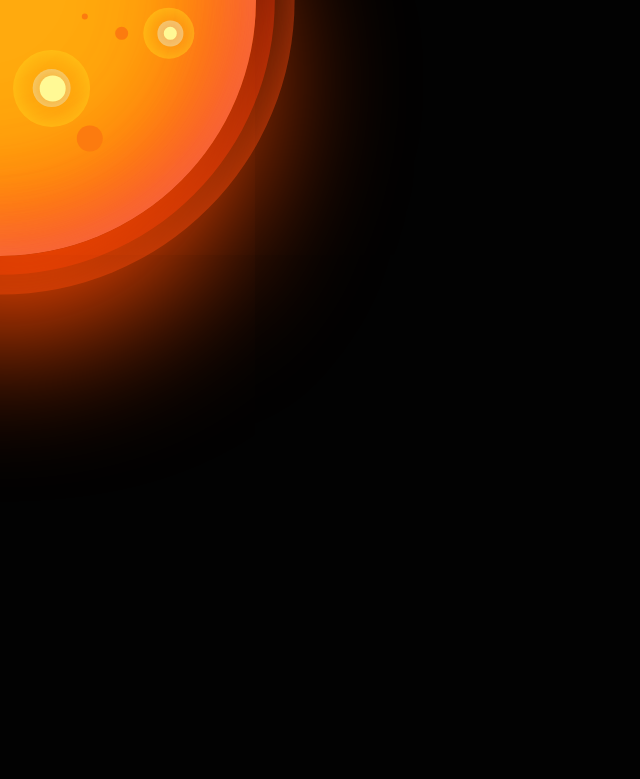
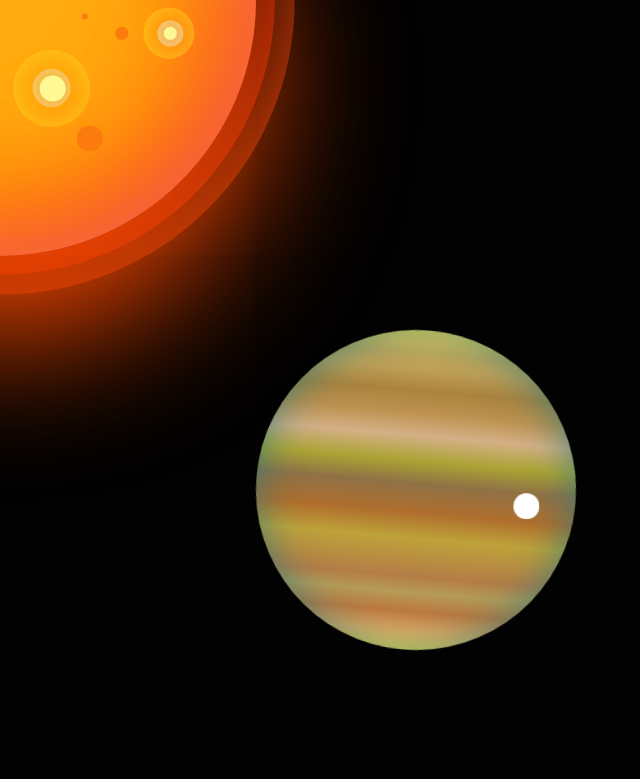
Before and after one commit to josueveliz-assure/css-art-universe, a plain HTML site: page index.html in a window 1280 px wide. Shown: the whole page, without its empty margins (0-640 px from the left). Drawn offline with Linux system fonts and the light colour scheme.

Commit message:
add jupiter with moon

```diff
--- a/index.html
+++ b/index.html
@@ -22,8 +22,9 @@
         <div class="sun__spot-3"></div>
         <div class="sun__corona"></div>
     </div>
-    <div class="jupiter-container">
-        <div class="jupiter"></div>
+    <div class="jupiter">
+        <div class="jupiter__atmosphere"></div>
+        <div class="jupiter__moon"></div>
     </div>
     <div class="saturn-container">
         <div id="saturn"></div>
--- a/style.css
+++ b/style.css
@@ -128,3 +128,57 @@ div {
     background: #fc7b0f;
     transform: translate(300%, 490%);
 }
+
+.jupiter {
+    position: absolute;
+    width: 45%;
+    height: 57%;
+    top: 40%;
+    left: 10%;
+    transform-style: preserve-3d;
+}
+
+.jupiter > div {
+    border-radius: 50%;
+    background-color: preserve-3d;
+}
+
+.jupiter__atmosphere {
+    position: absolute;
+    top: 10px;
+    left: 50%;
+    transform: translate(-50%, 0%) rotate(-85deg);
+    height: 25vw;
+    width: 25vw;
+    border-radius: 50%;
+    background: rgb(22,19,77);
+    background: linear-gradient(90deg, rgba(255,218,83,1) 0%, rgba(230,170,95,1) 6%, rgba(191,121,63,1) 12%, rgba(181,155,87,1) 18%, rgba(180,125,70,1) 23%, rgba(190,162,58,1) 35%, rgba(175,110,45,1) 43%, rgba(143,113,69,1) 52%, rgba(171,163,51,1) 59%, rgba(212,176,134,1) 67%, rgba(190,146,80,1) 74%, rgba(171,131,62,1) 81%, rgba(195,161,86,1) 88%, rgba(198,170,89,1) 93%, rgba(255,218,83,1) 100%);
+    box-shadow: inset 0 0 40px rgba(45, 122, 122, 0.801);
+}
+
+.jupiter__moon {
+    height: 2vw;
+    width: 2vw;
+    background-color: #fff;
+    position: relative;
+    transform: translate(200%, 500%);
+    animation: axis 15s infinite ease-in-out;
+    z-index: 1;
+}
+
+@keyframes axis {
+    49% {
+        z-index: 1;
+    }
+    50% {
+        transform: translate(1900%, 730%);
+        z-index: -1;
+    }
+    99% {
+        z-index: -1;
+    }
+    100% {
+        transform: translate(200%, 500%);
+        z-index: 1;
+    }
+}
```
